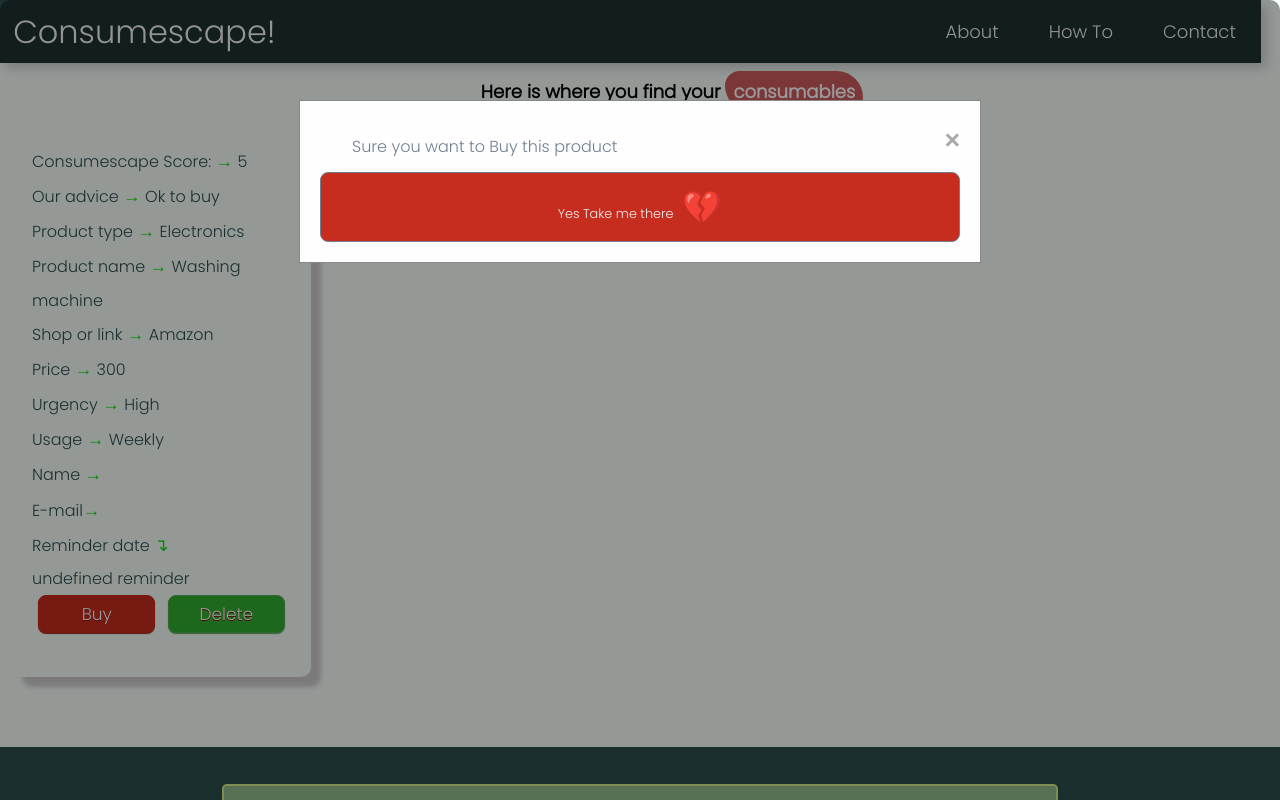
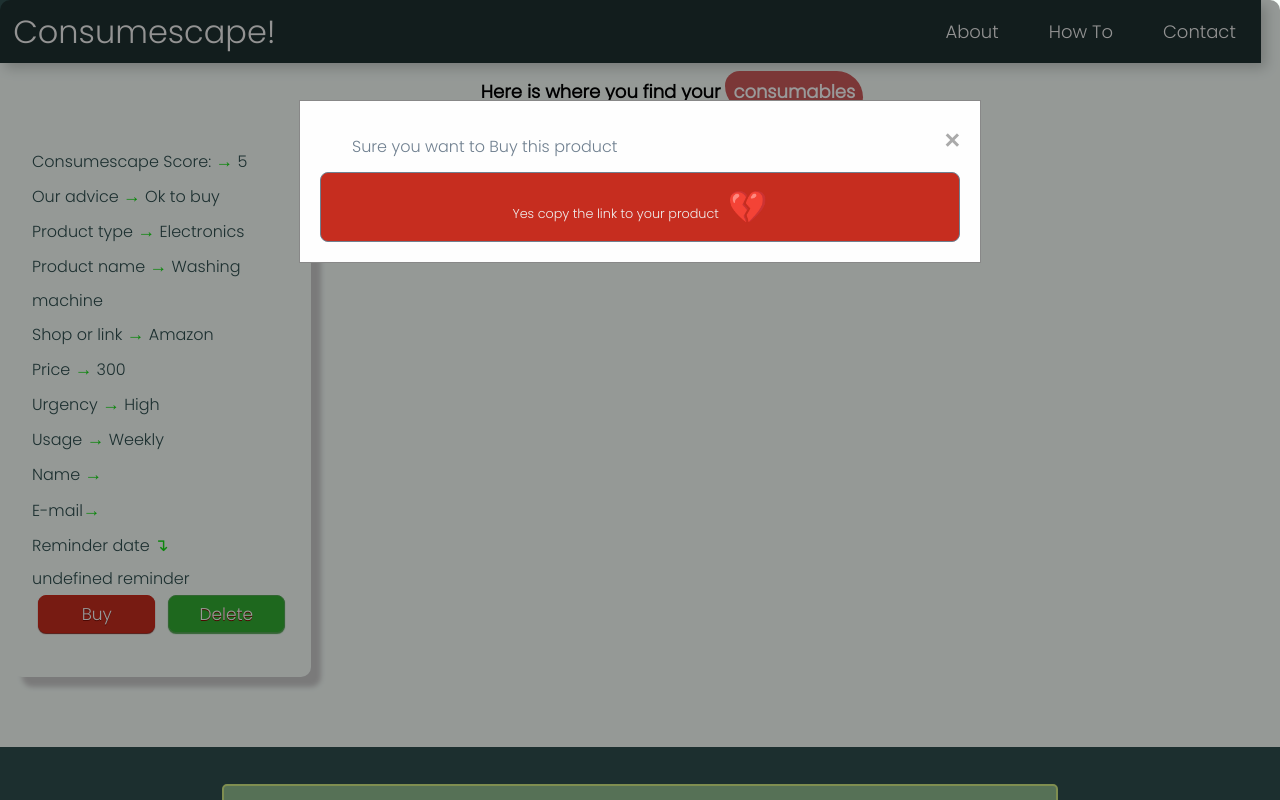
Before and after one commit to emmy2397/sustainable-tech-project, a React (Create React App) app: page / in a window 1280 px wide. Both pictures are taken after a click on the button "Buy". Shown: the top 800 px of the page. Built offline with nearby package versions, Linux system fonts and the light colour scheme.

Commit message:
buy product feature

```diff
--- a/src/App.js
+++ b/src/App.js
@@ -33,6 +33,13 @@ class App extends Component {
       products: products
     });
   }
+  buyProduct = (shop) => {
+
+    /* Copy the text inside the text field */
+    navigator.clipboard.writeText(shop);
+    alert("Link/Shop Copied:   Paste in the address bar");
+
+}
 
 
   render() {
@@ -51,7 +58,7 @@ class App extends Component {
             <div className="productListDescription">
               <h2>Here is where you find your <span>consumables</span></h2>
             </div>
-            <Products deleteProduct={this.deleteProduct} products={this.state.products}/>
+            <Products deleteProduct={this.deleteProduct} buyProduct={this.buyProduct} products={this.state.products}/>
           </div>
 
           <br/><br/>
--- a/src/Products.css
+++ b/src/Products.css
@@ -125,11 +125,11 @@ span.arrows {
 .userProductLink:hover {
     background-color: #f24437;
 }
-.userProductLink a{
+.userProductLink div{
     color:#efefef;
     font-size: 0.8rem
 }
-.userProductLink a::after {
+.userProductLink div::after {
     content: " 💔";
     font-size: 2rem;
 }
--- a/src/Products.js
+++ b/src/Products.js
@@ -1,7 +1,7 @@
 import React, {useState} from 'react';
 import './Products.css';
 
-const Products = ({products, deleteProduct}) => {
+const Products = ({products, deleteProduct, buyProduct}) => {
     const [buyIsOpen, setbuyIsOpen] = useState(true);
     const [deleteIsOpen, setDeleteIsOpen] = useState(true);
     let score = 0;
@@ -28,6 +28,19 @@ const Products = ({products, deleteProduct}) => {
                 console.log(products[i])
                 deleteProduct(products[i].id)
                 closeDelete();
+                break;
+            }
+        }
+        // deleteProduct(products)
+    }
+    let buyUserProduct = (e) => {
+        for(let i = 0; i < products.length; i++){
+            console.log(products[i].shop);
+            if(e.target.id == products[i].shop){
+                console.log(products[i])
+                buyProduct(products[i].shop)
+                // deleteProduct(products[i].shop)
+                closeBuy();
                 break;
             }
         }
@@ -93,6 +106,7 @@ const Products = ({products, deleteProduct}) => {
     for(let i = 0; i<products.length; i++){
         console.log(products[i], prodScores[i])
         products[i].prodScore = prodScores[i]
+
     }
 /*     let deleteKeys = [];
     for (let i = 0; i < products.length; i++){
@@ -135,7 +149,7 @@ const Products = ({products, deleteProduct}) => {
                             <span class="close" onClick={closeBuy}>&times;</span>
                             <p>Sure you want to Buy this product</p>
                             <div className="userProductLink">
-                                <a href="">Yes Take me there</a>
+                                <div className="buyLink" id={product.shop} onClick={buyUserProduct}>Yes copy the link to your product</div>
                             </div>
                         </div>
                     </div>
```
